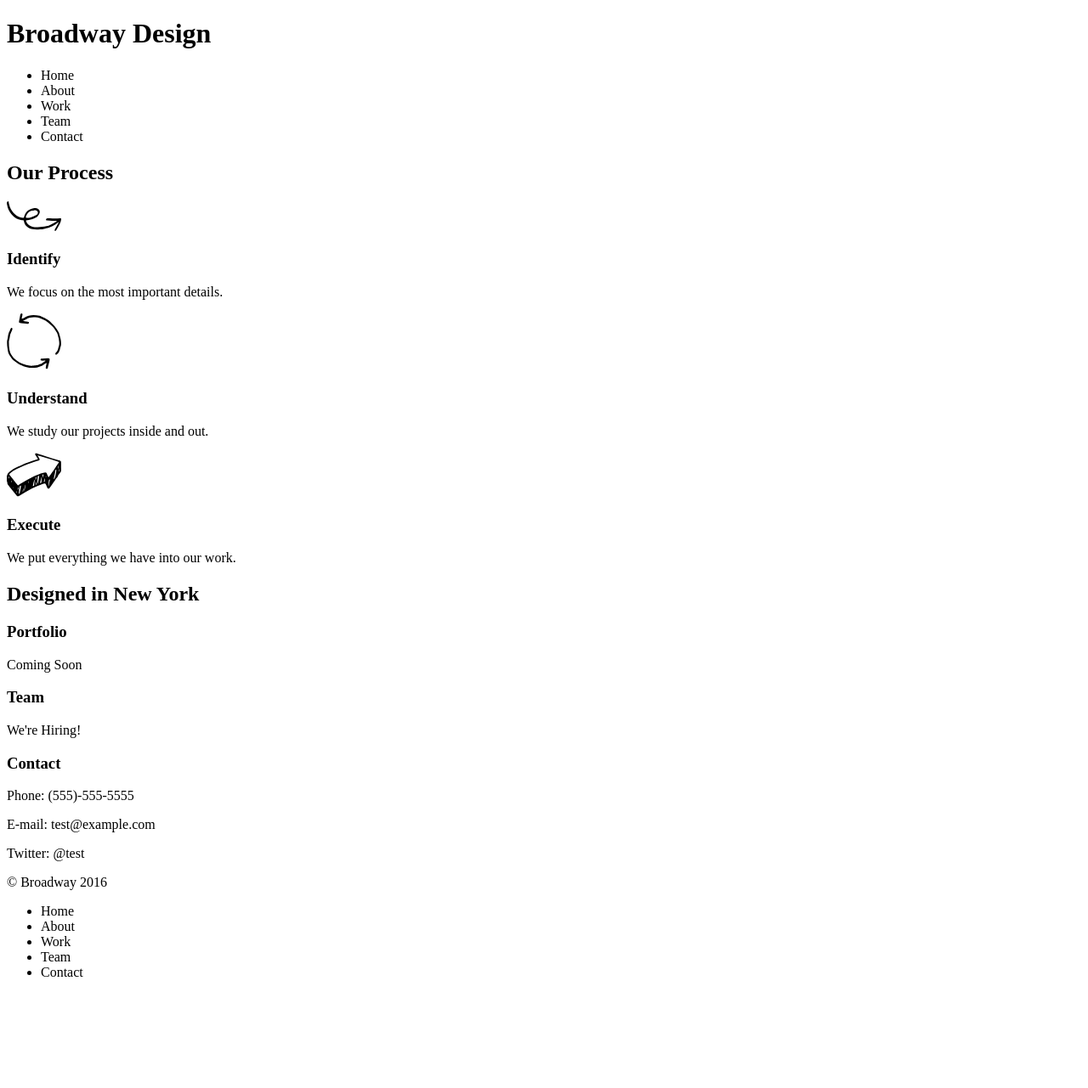
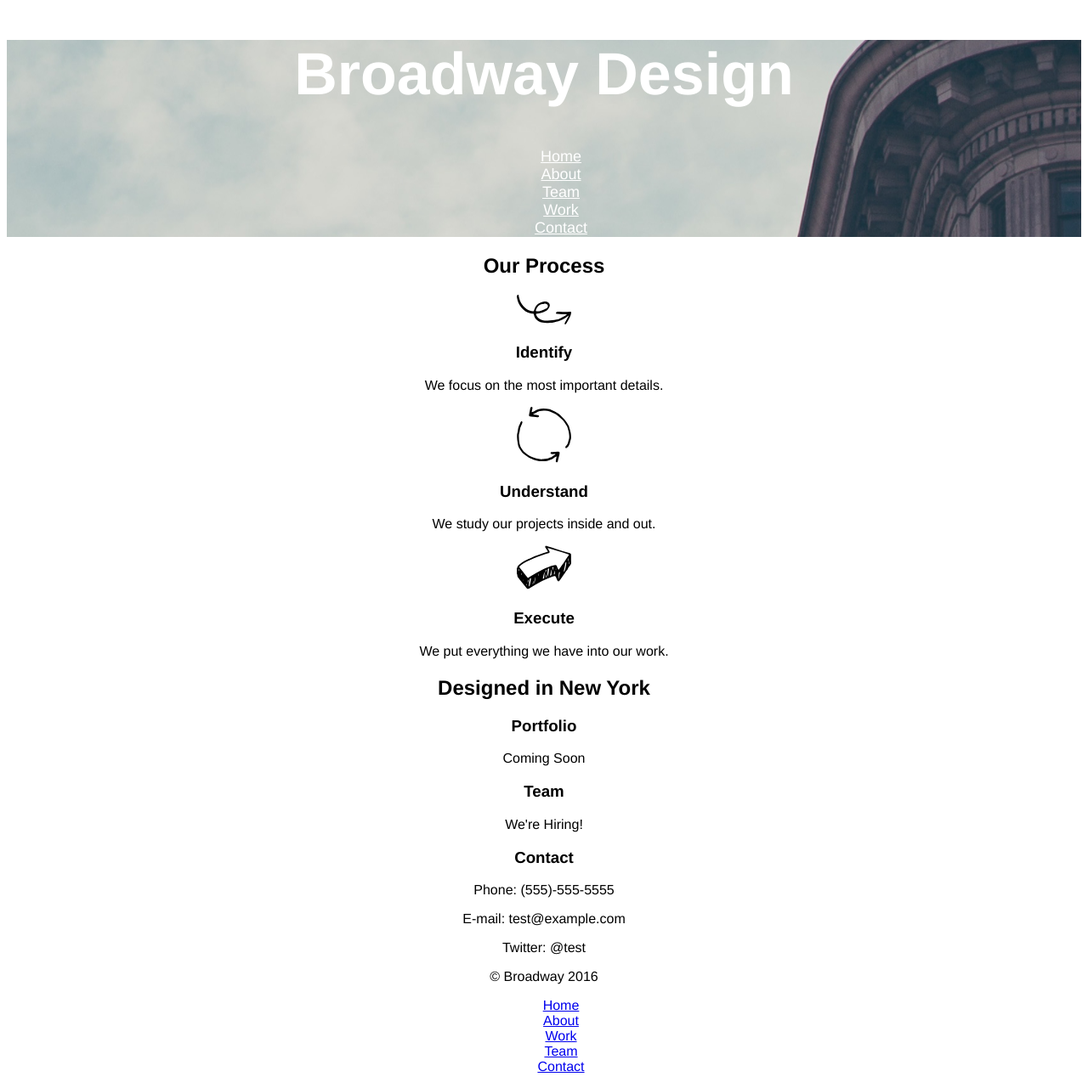
Before and after one commit to MattFredBrooks/broadway, a plain HTML site: page index.html in a window 1280 px wide. Shown: the whole page at 85% size. Before the commit the page ends 1170 px from the top, so only its background shows below. Drawn offline with Linux system fonts and the light colour scheme.

Commit message:
Add landing style and link up nav

```diff
--- a/index.html
+++ b/index.html
@@ -9,15 +9,15 @@
 
 <!-- Landing-->
     <div id="landing">
-      <h1>Broadway Design</h1>
+      <h1 id="home">Broadway Design</h1>
       <!-- Navigation -->
-      <nav>
+      <nav id="main-nav">
         <ul>
-          <li>Home</li>
-          <li>About</li>
-          <li>Work</li>
-          <li>Team</li>
-          <li>Contact</li>
+          <a href="#home"><li>Home</li></a>
+          <a href="#about"><li>About</li></a>
+          <a href="#team"><li>Team</li></a>
+            <a href="#work"><li>Work</li></a>
+          <a href="#contact"><li>Contact</li></a>
         </ul>
       </nav>
     </div>
@@ -35,12 +35,12 @@
     <p>We put everything we have into our work.</p>
 
     <!-- About -->
-    <h2 id="contact-heading">Designed in New York</h2>
-    <h3>Portfolio</h3>
+    <h2 id="about">Designed in New York</h2>
+    <h3 id="work">Portfolio</h3>
     <p>Coming Soon</p>
-    <h3>Team</h3>
+    <h3 id="team">Team</h3>
     <p>We're Hiring!</p>
-    <h3>Contact</h3>
+    <h3 id="contact">Contact</h3>
     <p>Phone: (555)-555-5555</p>
     <p>E-mail: test@example.com</p>
     <p>Twitter: @test</p>
@@ -52,11 +52,11 @@
       </p>
       <nav>
         <ul>
-          <li>Home</li>
-          <li>About</li>
-          <li>Work</li>
-          <li>Team</li>
-          <li>Contact</li>
+          <a href="#home"><li>Home</li></a>
+          <a href="#about"><li>About</li></a>
+          <a href="#work"><li>Work</li></a>
+          <a href="#team"><li>Team</li></a>
+          <a href="#contact"><li>Contact</li></a>
         </ul>
       </nav>
     </footer>
--- a/resources/css/style.css
+++ b/resources/css/style.css
@@ -0,0 +1,24 @@
+body {
+  text-align: center;
+  font-family: Helvetica;
+}
+
+nav li {
+  list-style: none;
+}
+
+h1 {
+  font-size: 70px;
+  font-weight: bold;
+  color: white;
+}
+
+#landing {
+  background-image: url("../images/the-flatiron-building.png");
+  background-repeat: no-repeat;
+}
+
+#main-nav a {
+  font-size: 18px;
+  color: white;
+}
```
